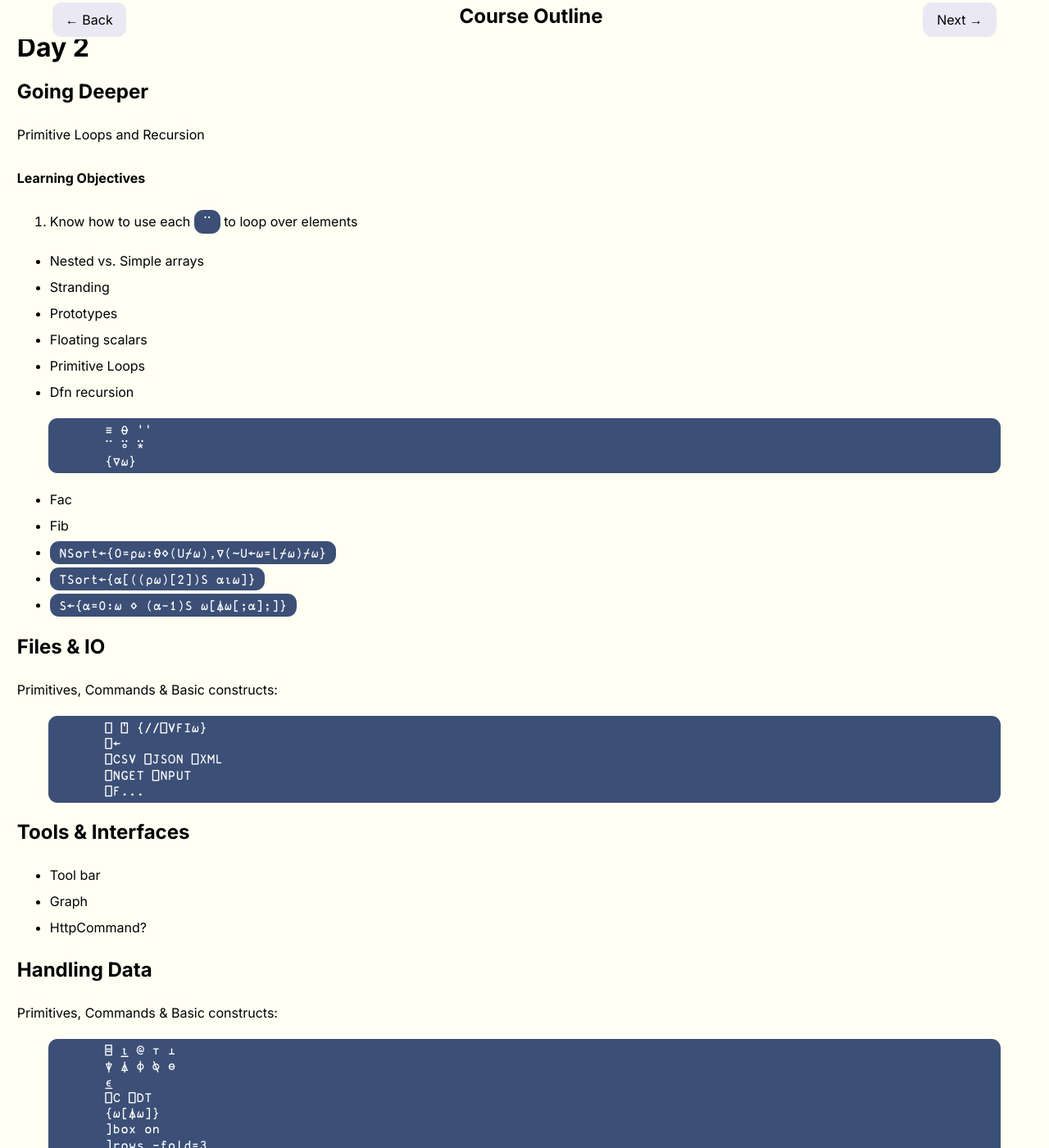
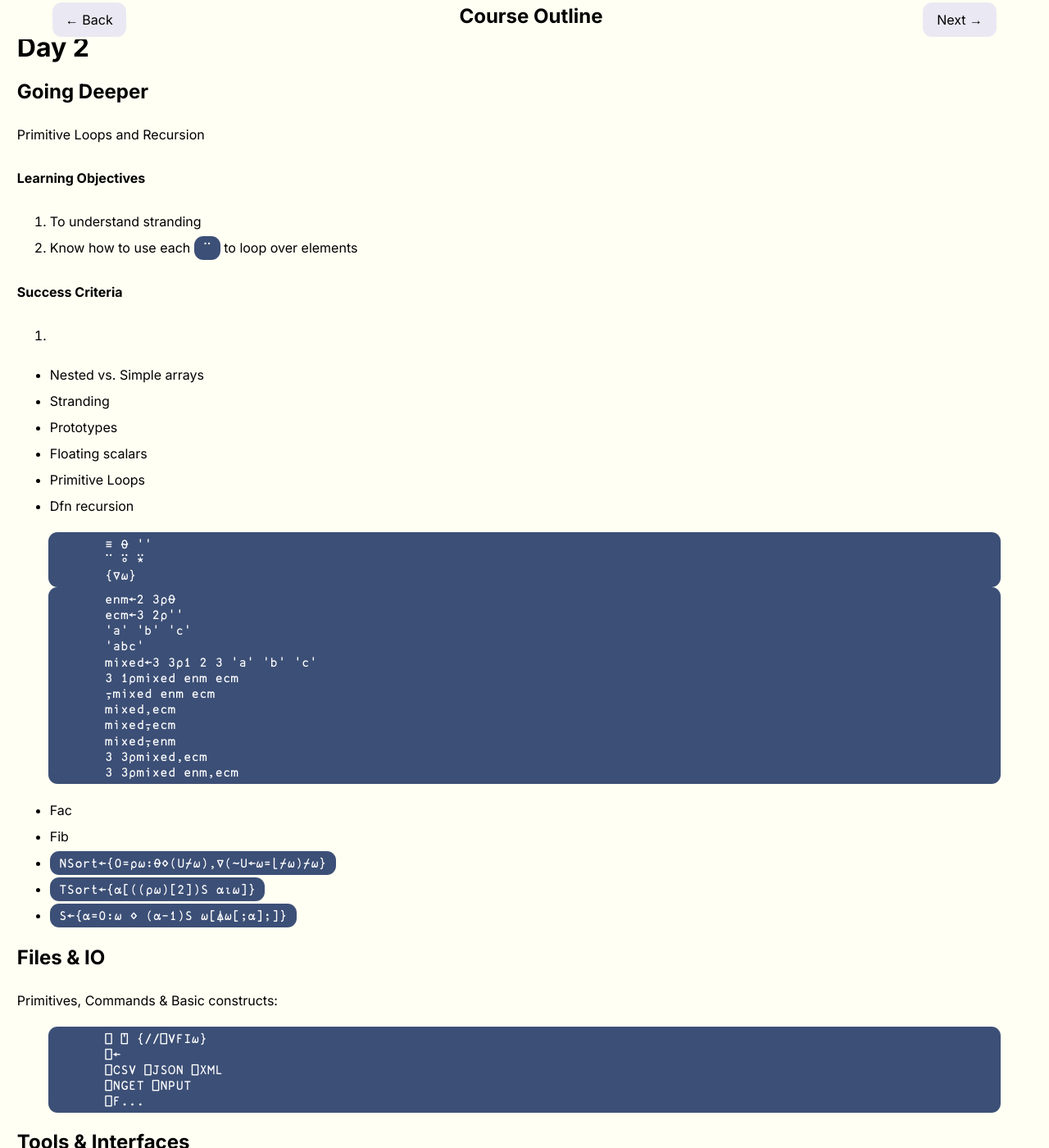
Before and after one commit to rikedyp/APLWorkshop, a Jekyll site: the page built from course/plan.md, in a window 1280 px wide and 1400 px high, scrolled down 5350 px. Shown: the whole window at 82% size. Built offline with Jekyll 4.4.1, drawn with Linux system fonts in a browser that asks for light colours; nearby versions of some CDN libraries.

````diff
--- a/course/plan.md
+++ b/course/plan.md
@@ -211,7 +211,11 @@ Students can
 Primitive Loops and Recursion
 
 #### Learning Objectives
+1. To understand stranding
 1. Know how to use each `¨` to loop over elements
+
+#### Success Criteria
+1.
 
 - Nested vs. Simple arrays
 - Stranding
@@ -224,6 +228,21 @@ Primitive Loops and Recursion
       ≡ ⍬ ''
       ¨ ⍤ ⍣
       {∇⍵}
+```
+
+```APL
+      enm←2 3⍴⍬
+      ecm←3 2⍴''
+      'a' 'b' 'c'
+      'abc'
+      mixed←3 3⍴1 2 3 'a' 'b' 'c'
+      3 1⍴mixed enm ecm
+      ⍪mixed enm ecm
+      mixed,ecm
+      mixed⍪ecm
+      mixed⍪enm
+      3 3⍴mixed,ecm
+      3 3⍴mixed enm,ecm
 ```
 
 - Fac
````
Also changed, not shown: course/day1/7.md (+1 -1 lines), course/notes.md (+47 -30 lines).
